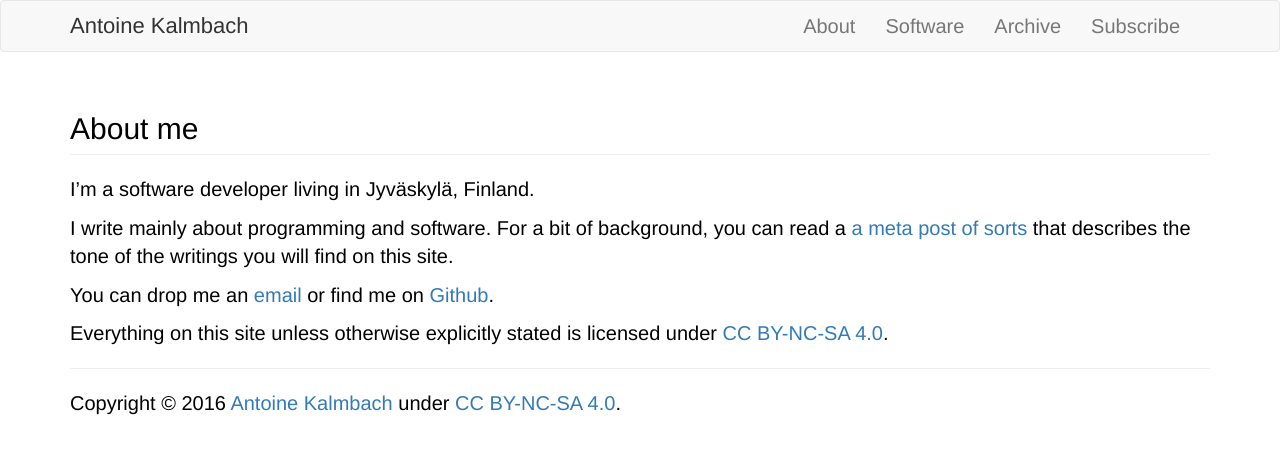
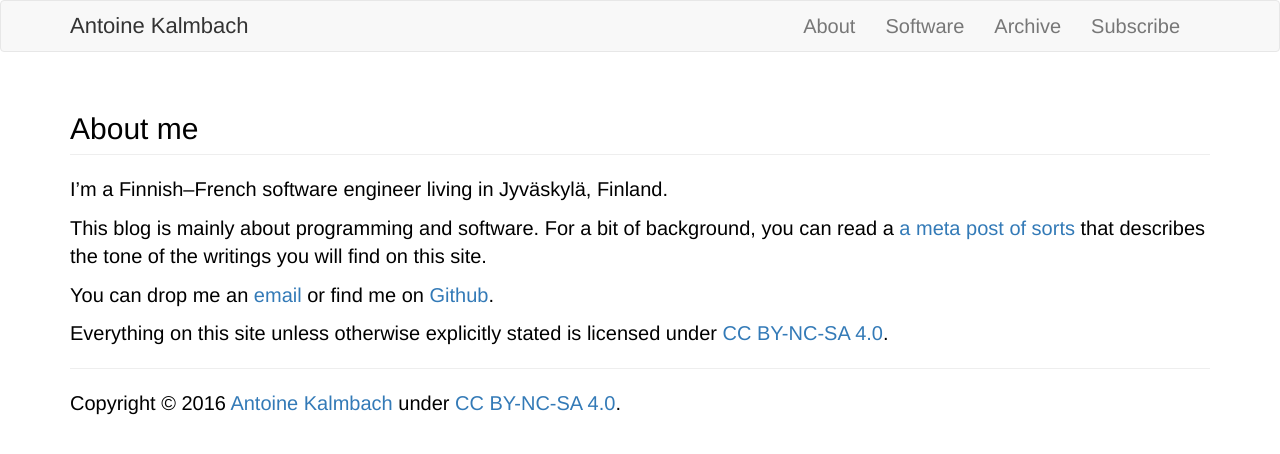
Before and after one commit to ane/ane.github.io, a Jekyll site: the page built from about.md, in a window 1280 px wide. Shown: the top 454 px of the page. Built offline with Jekyll 4.4.1, drawn with Linux system fonts in a browser that asks for light colours; nearby versions of some CDN libraries; Markdown is read by kramdown in place of the engine named in the settings.

Commit message:
Update my description of... myself!

```diff
--- a/_config.yml
+++ b/_config.yml
@@ -1,7 +1,6 @@
 name: Antoine Kalmbach
 description: programming
-meta_description: "A personal programming-oriented blog of Antoine Kalmbach."
-
+meta_description: "The personal blog of Antoine Kalmbach, a Finnish-French software engineer."
 encoding: utf-8
 markdown: redcarpet
 excerpt_separator: <!--break-->
--- a/about.md
+++ b/about.md
@@ -4,14 +4,13 @@ date: 2015-1-1 12:00 UTC
 title: About me
 ---
 
-I'm a software developer living in Jyväskylä, Finland.
+I'm a Finnish--French software engineer living in Jyväskylä, Finland.
 
-I write mainly about programming and software. For a bit of background, you can
-read a [a meta post of sorts]({% post_url 2016-01-01-before-we-begin %}) that
-describes the tone of the writings you will find on this site.
+This blog is mainly about programming and software. For a bit of background, you can read a
+[a meta post of sorts]({% post_url 2016-01-01-before-we-begin %}) that describes the tone of the
+writings you will find on this site.
 
-You can drop me an [email](mailto:ane@iki.fi) or find me on
-[Github](https://github.com/ane).
+You can drop me an [email](mailto:ane@iki.fi) or find me on [Github](https://github.com/ane).
 
 Everything on this site unless otherwise explicitly stated is licensed under
 [CC BY-NC-SA 4.0](https://creativecommons.org/licenses/by-nc-sa/4.0/).
```
